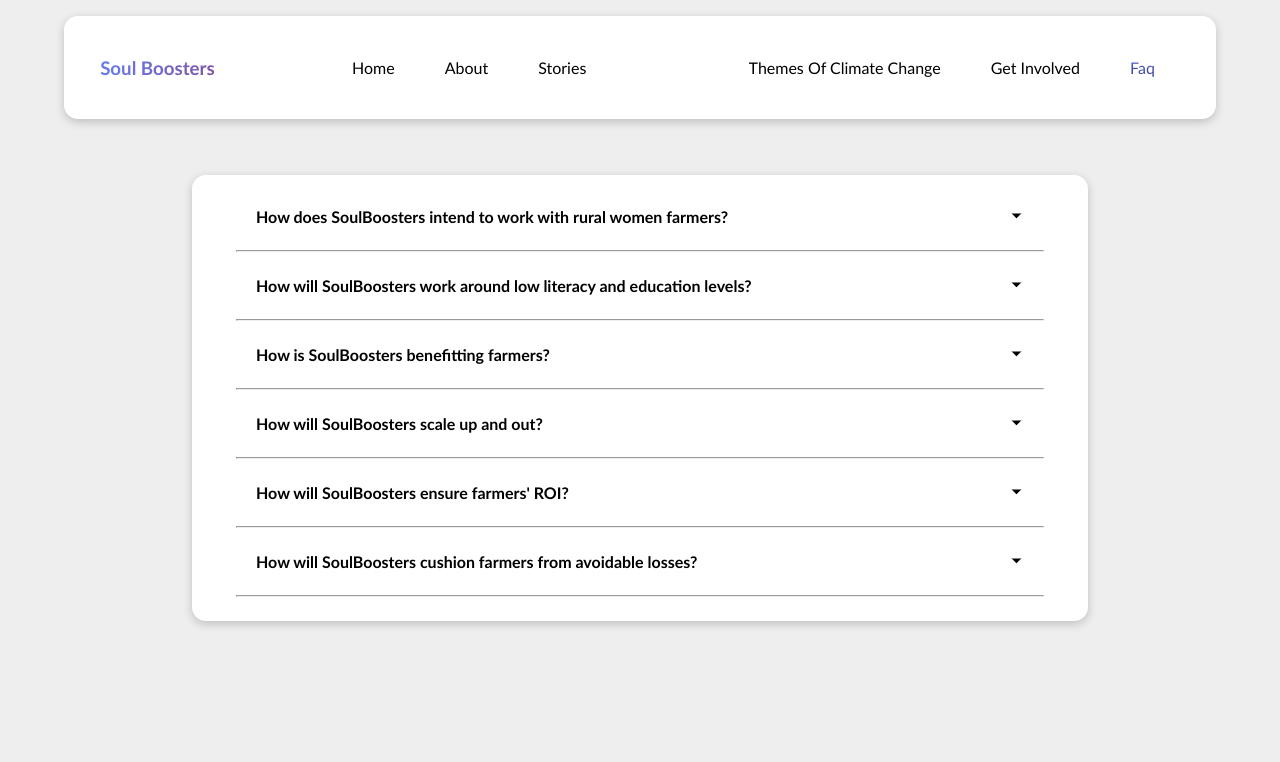
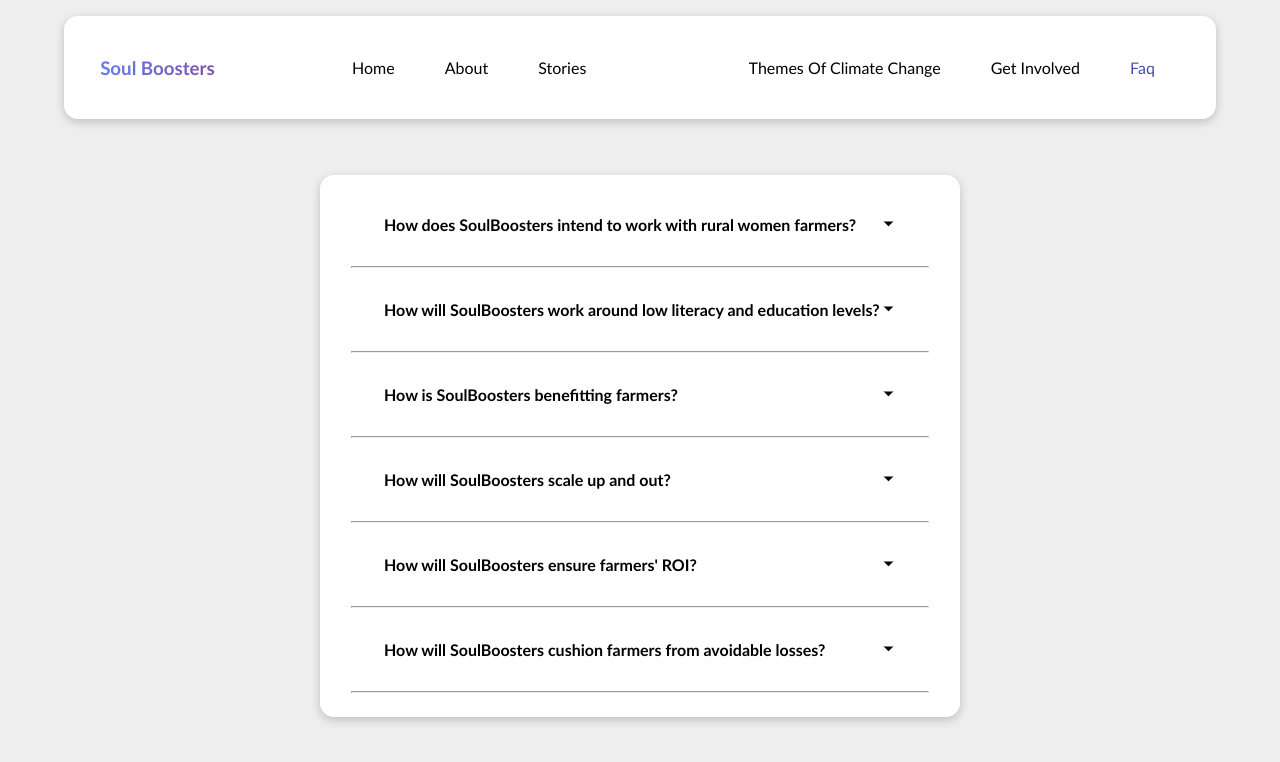
Before and after one commit to j3rryl/soulboosters, a React (Create React App) app: page /faq in a window 1280 px wide. Shown: the top 762 px of the page. Built offline with nearby package versions, Linux system fonts and the light colour scheme.

Commit message:
faq changes

```diff
--- a/src/assets/scss/faq.scss
+++ b/src/assets/scss/faq.scss
@@ -3,7 +3,7 @@
     width: 100%;
     .faq-card{
     margin: auto;
-    width: 70vw;
+    width: 50vw;
     height: fit-content;
     padding: 2vh 0;
     background-color: #fff;
@@ -11,7 +11,7 @@
     box-shadow: 0 3px 10px rgb(0 0 0 / 0.2);
     .faq{
         cursor: pointer;
-        padding: 0 5vw;
+        padding: 1vh 5vw;
         .question{
             display: flex;
             justify-content: space-between;
@@ -35,6 +35,7 @@
     hr{
         width: 90%;
         background-color: black;
+        margin-bottom: 1vh;
     }
     .faq.active .answer{
         max-height: 15vh;
--- a/src/pages/Faq.js
+++ b/src/pages/Faq.js
@@ -1,20 +1,7 @@
-import { useEffect, useState } from "react"
-
 import '../assets/scss/faq.scss'
 import Questions from "../components/Questions"
 
 const Faq = () => {
-  const faqs = document.querySelectorAll(".faq")
-  const [faq,setFaq]=useState(
-    false)
-  function toggleFaq(){
-      faqs.forEach(faq=>{
-        faq.addEventListener("click", ()=>{
-          faq.classList.toggle("active")
-        })
-      })
-      setFaq(!faq)
-  }
   return (
     <div className="faq-page">
       <div className="faq-card">
```
